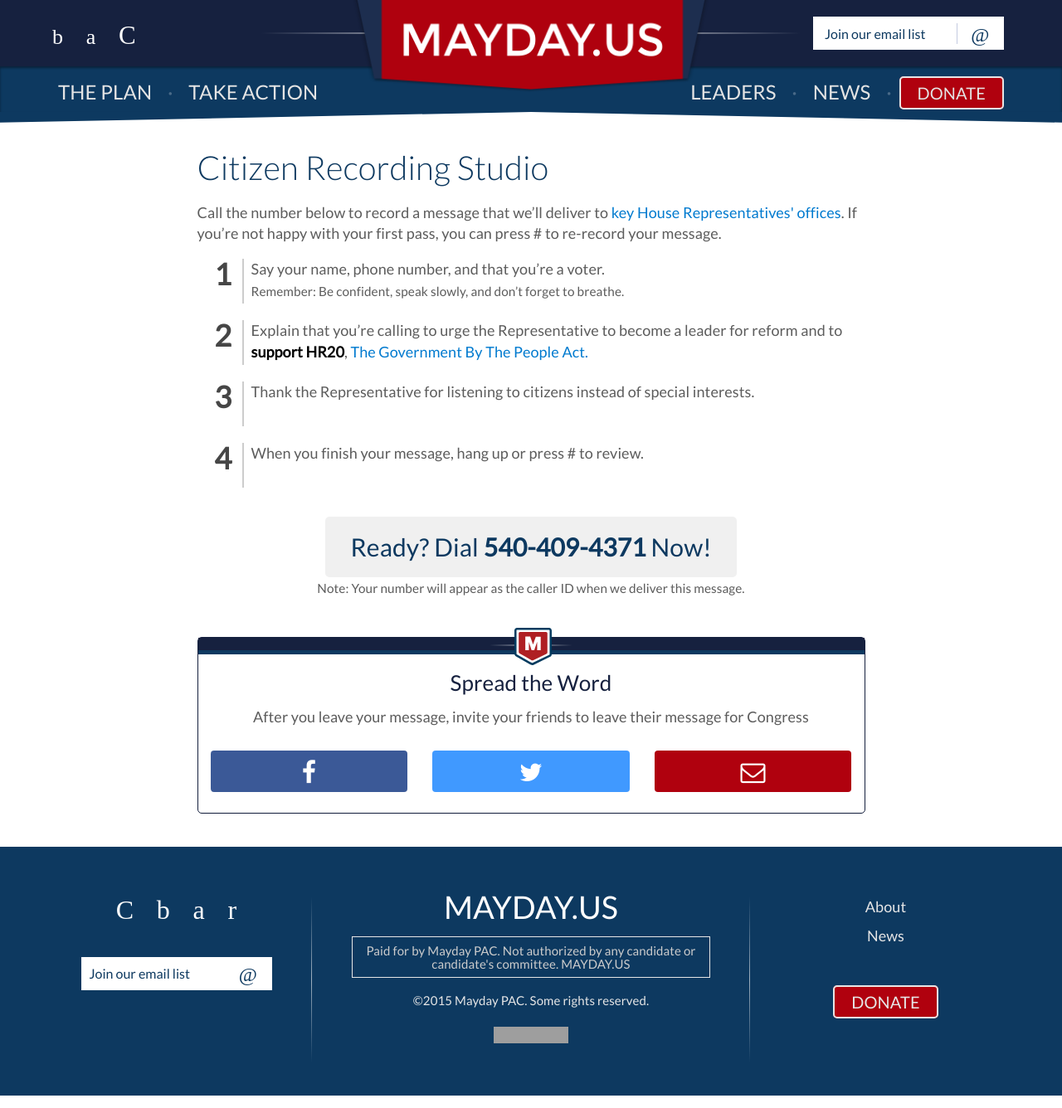
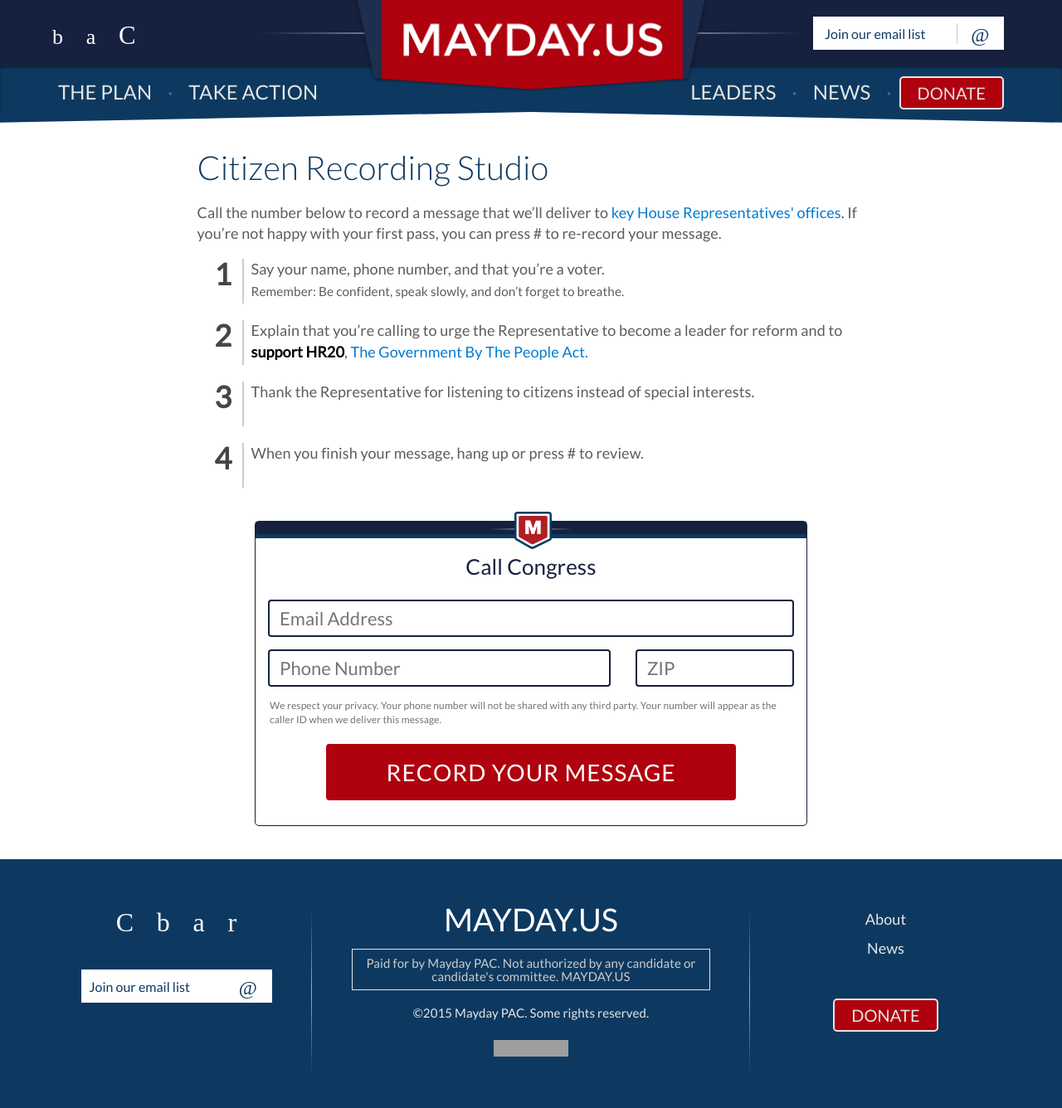
Before and after one commit to MayOneUS/mayday-2.0-frontend, a Jekyll site: the page built from campaigns/20150601_record.html, in a window 1280 px wide. Shown: the whole page at 83% size. Built offline with Jekyll 4.4.1, drawn with Linux system fonts in a browser that asks for light colours; nearby versions of some CDN libraries; some web fonts are replaced; grey boxes are pictures that could not be loaded.

Commit message:
Adding new Recording form

```diff
--- a/_includes/panels/panel_action_w_call_congress.html
+++ b/_includes/panels/panel_action_w_call_congress.html
@@ -92,7 +92,7 @@
       submitHandler: function(form) {
         $form = $(form);
         $form.find('button.btn').html('<i class="fa fa-refresh fa-spin"></i> Calling');
-        $.post('{{site.services_url}}/calls', $form.serialize() ).done(function(data){
+        $.post('{{site.services_url}}/ivr/calls', $form.serialize() ).done(function(data){
           $parent = $form.parents('.incomplete');
           if(location.pathname == '/take-action/'){
             setAsComplete($parent);
--- /dev/null
+++ b/_includes/panels/panel_action_w_record_message.html
@@ -0,0 +1,107 @@
+<div class="panel action-panel with-shield">
+  <div class="panel-icon">
+    <img src="/images/M_shield_callout_box.svg" class="img-responsive" alt="">
+    <div class="fade-line hidden-xs hidden-sm"></div>
+  </div>
+  <div class="panel-body">
+    <h2>Call Congress</h2>
+    <div class="row">
+      <p>{% if include.intro_content %}{{include.intro_content}}{%else%}Start fighting for fundamental reform. This tool will help you call the office of one of our potential leaders, so you can ask your legislators to support reform.{% endif %}</p>
+      <form class="join js-form-record-message">
+        <div class="row">
+          <div class="col-md-12">
+            <div class="form-group">
+              <input type="email" class="no-bottom-margin" name="person[email]" placeholder="Email Address" required="required"/>
+            </div>
+          </div>
+        </div>
+        <div class="row">
+          <div class="col-md-8">
+            <div class="form-group">
+              <input type="tel" class="no-bottom-margin" name="person[phone]" placeholder="Phone Number" required="required" phoneUs="phoneUs"/>
+            </div>
+          </div>
+          <div class="col-md-4">
+            <div class="form-group"><input class="no-bottom-margin" type="text" pattern="\d{5,5}(-\d{4,4})?" name="person[zip]" placeholder="ZIP" required="required" /></div>
+          </div>
+        </div>
+        <div class="row">
+          <div class="col-md-12">
+            <p class="help-block">We respect your privacy. Your phone number will not be shared with any third party. Your number will appear as the caller ID when we deliver this message.</p>
+          </div>
+        </div>
+        <div class="row">
+          <div class="col-md-10 col-xs-12 center-block">
+            <div class="col-md-12 top-spacer-btn">
+              <button type="submit" class="btn btn-md-wide btn-md-red">Record <span class="hidden-xs">Your</span> Message</button>
+              <input type="hidden" name="person[remote_fields][tags][]" value="20150609_record_message">
+              <input type="hidden" name="call_type" value="record_message">
+            </div>
+          </div>
+        </div>
+      </form>
+    </div>
+    {% unless include.hide_next %}
+    <div class="row skip-next">
+      <small><a href="#" title="I completed this step" class="done">I Did This!</a> or <a href="#" class="next" title="Skip to Next Step">Skip to Next Step</a></small>
+    </div>
+    {% endunless %}
+  </div>
+  <div class="panel-body thanks-message">
+    <div class="col-md-12 center-block" style="text-align:left">
+      <div class="row">
+      <div class="col-md-12 text-center">
+        <h3>Thanks for recording a message for Congress.</h3>
+        <h2>Now Spread the Word!</h2>
+        <p>Invite your friends to leave their message for Congress:</p>
+      <div class="row">
+        <div class="col-md-4 col-sm-4">
+          <a href="http://www.facebook.com/sharer.php?u=https://mayday.us/record/" target="_blank" class="btn btn-md-wide btn-share-center facebook">
+            <span class="text"><i class="fa fa-facebook"></i></span>
+          </a>
+        </div>
+        <div class="col-md-4 col-sm-4">
+          <a href="https://twitter.com/home?status=Record%20your%20message%20and%20we%27ll%20deliver%20it%20to%20key%20members%20of%20Congress.%20Tell%20them%20to%20%23Lead4Reform%21%20https%3A%2F%2Fmayday.us%2Frecord%20%40maydayus" target="_blank" class="btn btn-md-wide btn-share-center twitter">
+            <span class="text"><i class="fa fa-twitter"></i></span>
+          </a>
+        </div>
+        <div class="col-md-4 col-sm-4">
+          <a href="mailto:?Subject=Help%20me%20send%20Congress%20a%20message&body=Make%20your%20voice%20heard%21%20Send%20Congress%20a%20message.%20Record%20a%20simple%20voicemail%20message%2C%20and%20Mayday%20PAC%20will%20deliver%20it%20to%20key%20Members%20of%20Congress.%20Tell%20them%20you%20want%20them%20to%20reform%20the%20way%20campaigns%20are%20funded.%20It%20takes%201%20minute--thanks%20in%20advance%21%20https%3A%2F%2Fmayday.us%2Frecord%2F" class="btn btn-md-wide btn-share-center">
+            <span class="text"><i class="fa fa-envelope-o"></i></span>
+          </a>
+        </div>
+      </div>
+      </div>
+      <p class="text-center no-y-margin"><small>If you have any feedback, please write to <a href="mailto:info@mayday.us">info@mayday.us</a>.</small></p>
+    </div>
+  </div>
+</div>
+{% include modals/modal_call_congress.html %}
+
+
+{% capture panel_record_js%}
+
+<script>
+  $(document).ready(function(){
+    $('.js-form-record-message').validate({
+      submitHandler: function(form) {
+        $form = $(form);
+        $form.find('button.btn').html('<i class="fa fa-refresh fa-spin"></i> Calling You');
+        $.post('{{site.services_url}}/ivr/calls', $form.serialize() ).done(function(data){
+          $parent = $form.parents('.incomplete');
+          if(location.pathname == '/take-action/'){
+            setAsComplete($parent);
+          }else{
+            $parent.removeClass('incomplete');
+            $parent.addClass('complete').addClass('thanked');
+          }
+        }).fail(function(data){
+          alert('There was an error. Please try again later.')
+        })
+
+      }
+    });//on submit
+  });
+</script>
+{% endcapture %}
+{% capture footer_scripts %}{{footer_scripts}}{{panel_record_js}}{% endcapture %}
--- a/_sass/_take-action.scss
+++ b/_sass/_take-action.scss
@@ -22,7 +22,7 @@
   }
 }
 
-.action-tree>li, .action-sidebar{
+.action-tree>li, .action-sidebar, .action-wrap{
 
   .thanks-message{display:none}
 
--- a/campaigns/20150601_record.html
+++ b/campaigns/20150601_record.html
@@ -15,33 +15,21 @@
 
 {% capture custom_css %}
 <style type="text/css">
-  .cta h2{
-    background-color: #f0f0f0;
-    display:inline-block;
-    padding: 20px 30px;
-    border-radius: 5px;
-  }
-  .cta strong{
-    white-space: nowrap;
-  }
-
   .simple-list strong{
     color: #000;
   }
-
   .record .panel {
     margin-top: 20px;
     margin-bottom: 30px;
   }
-
   h2 {
     font-weight: 400;
   }
-
   .tooltip-prompt {
     text-decoration: none;
     cursor: default;
   }
+
 </style>
 {% endcapture %}
 {% capture content %}
@@ -61,45 +49,14 @@
         <li>Thank the Representative for listening to citizens instead of special interests.</li>
         <li>When you finish your message, hang up or press # to review.</li>
       </ol>
-
-      <div class="text-center cta">
-        <h2>Ready? Dial <strong>540-409-4371</strong> Now!</h2><br />
-        <small>Note: Your number will appear as the caller ID when we deliver this message.</small>
-      </div>
-    </div>
-  </div>
-  <br>
-
-  <div class="panel action-panel with-shield">
-    <div class="panel-icon">
-      <img src="/images/M_shield_callout_box.svg" class="img-responsive" alt="">
-      <div class="fade-line hidden-xs hidden-sm"></div>
-    </div>
-    <div class="panel-body">
-      <div class="row">
-        <h2>Spread the Word</h2>
-        <p>After you leave your message, invite your friends to leave their message for Congress</p>
-      </div>
-      <div class="row">
-        <div class="col-md-4 col-sm-4">
-          <a href="http://www.facebook.com/sharer.php?u=https://mayday.us/record/" target="_blank" class="btn btn-md-wide btn-share-center facebook">
-            <span class="text"><i class="fa fa-facebook"></i></span>
-          </a>
-        </div>
-        <div class="col-md-4 col-sm-4">
-          <a href="https://twitter.com/home?status=Record%20your%20message%20and%20we%27ll%20deliver%20it%20to%20key%20members%20of%20Congress.%20Tell%20them%20to%20%23Lead4Reform%21%20https%3A%2F%2Fmayday.us%2Frecord%20%40maydayus" target="_blank" class="btn btn-md-wide btn-share-center twitter">
-            <span class="text"><i class="fa fa-twitter"></i></span>
-          </a>
-        </div>
-        <div class="col-md-4 col-sm-4">
-          <a href="mailto:?Subject=Help%20me%20send%20Congress%20a%20message&body=Make%20your%20voice%20heard%21%20Send%20Congress%20a%20message.%20Record%20a%20simple%20voicemail%20message%2C%20and%20Mayday%20PAC%20will%20deliver%20it%20to%20key%20Members%20of%20Congress.%20Tell%20them%20you%20want%20them%20to%20reform%20the%20way%20campaigns%20are%20funded.%20It%20takes%201%20minute--thanks%20in%20advance%21%20https%3A%2F%2Fmayday.us%2Frecord%2F" class="btn btn-md-wide btn-share-center">
-            <span class="text"><i class="fa fa-envelope-o"></i></span>
-          </a>
-        </div>
-      </div>
     </div>
   </div>
 
+  <div class="row">
+    <div class="col-md-10 action-wrap center-block incomplete">
+      {% include panels/panel_action_w_record_message.html hide_next=true intro_content='' %}
+    </div>
+  </div>
 {% endcapture %}
 
 {% include sub_layouts/default_layout.html %}
```
